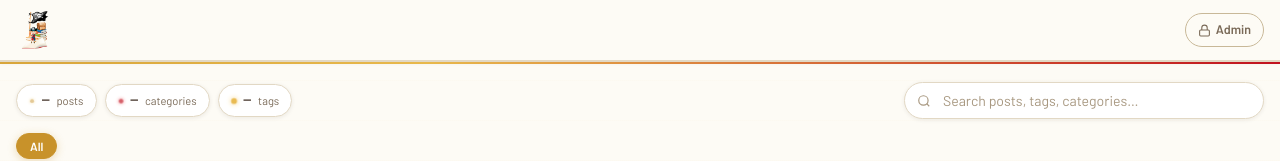
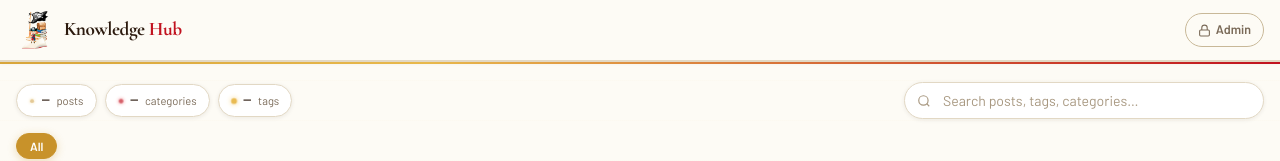
Before and after one commit to AkshayNalange/LinkBoard, a website: page index.html in a window 1280 px wide. Shown: the top 161 px of the page. Drawn offline with nearby package versions, Linux system fonts and the light colour scheme; no server answers; a web font is replaced by a local one.

Commit message:
Update index.html

```diff
--- a/index.html
+++ b/index.html
@@ -15,7 +15,10 @@
     <div class="header-inner">
       <a href="index.html" class="logo">
         <img src="icon/master_icon.png" alt="Knowledge Hub" class="logo-icon-img" style="width:38px;height:38px;object-fit:contain;border-radius:6px;"/>
+        <div class="logo-text">
+          <div class="logo-name">Knowledge<span> Hub</span></div>
 
+        </div>
       </a>
       <div class="header-right">
         <a href="admin.html" class="hbtn">
```
